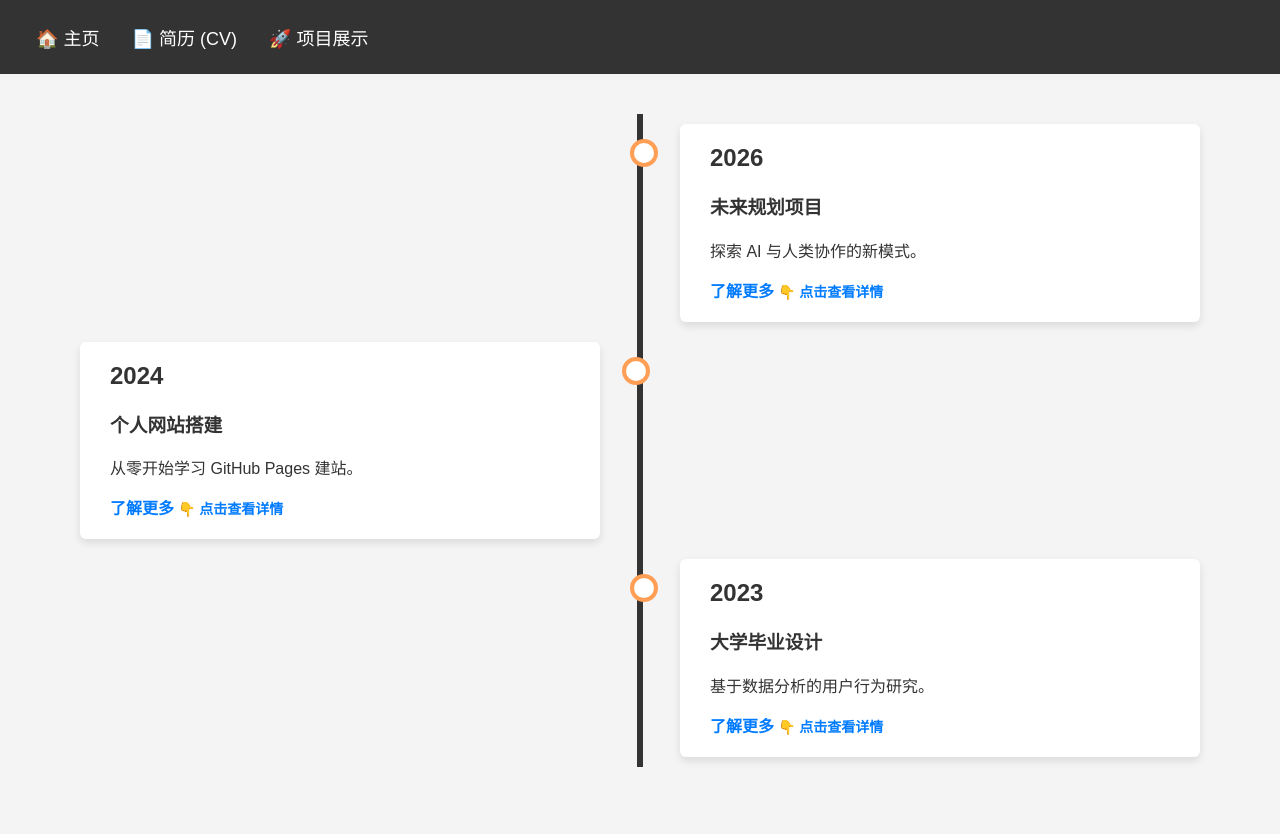
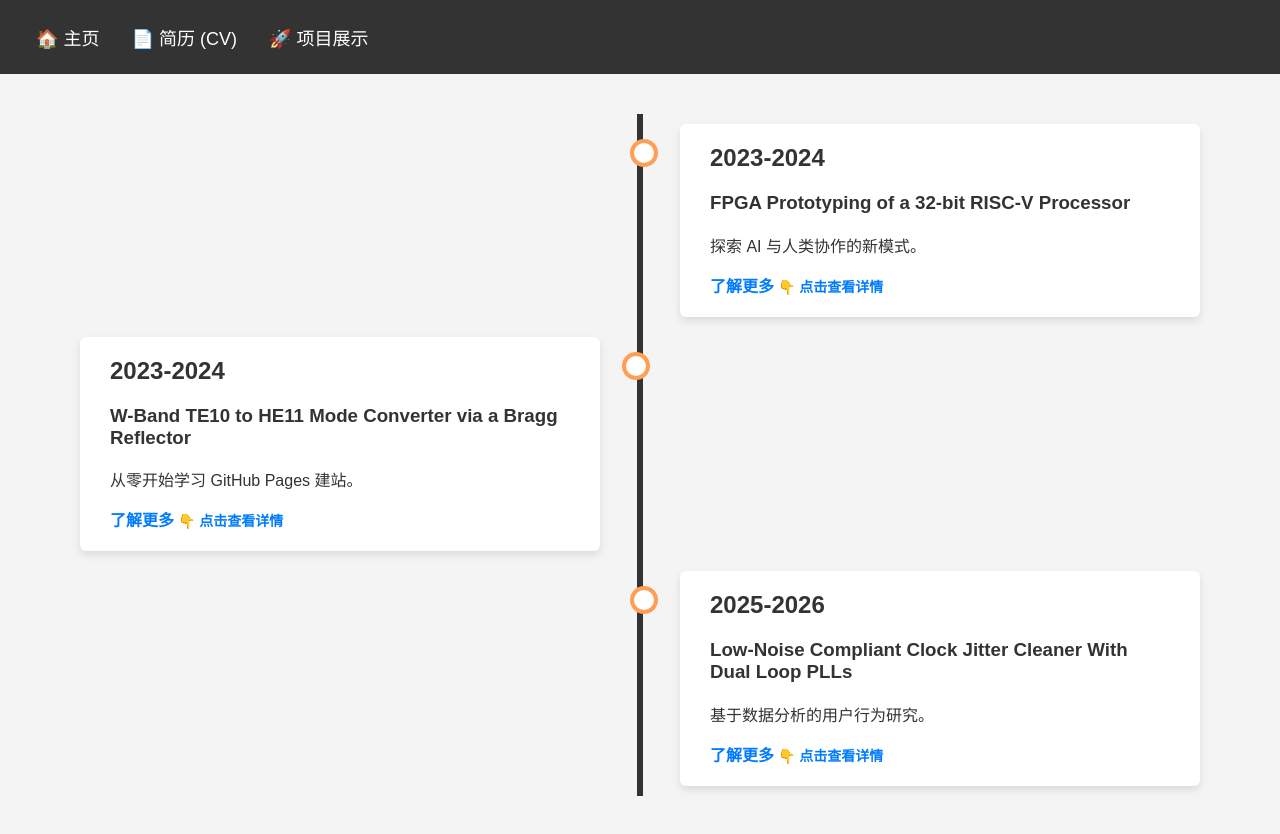
Before and after one commit to Namjuryman/Namjuryman9999.github.io, a plain HTML site: page project.html in a window 1280 px wide. Before the commit the page ends 807 px from the top, so only its background shows below. Drawn offline with Linux system fonts and the light colour scheme.

Commit message:
Update project timeline and project titles

```diff
--- a/project.html
+++ b/project.html
@@ -112,8 +112,8 @@
 
         <div class="container right">
             <div class="content">
-                <h2>2026</h2>
-                <h3>未来规划项目</h3>
+                <h2>2023-2024</h2>
+                <h3>FPGA Prototyping of a 32-bit RISC-V Processor</h3>
                 <p>探索 AI 与人类协作的新模式。</p>
                 <details>
                     <summary>了解更多</summary>
@@ -128,8 +128,8 @@
 
         <div class="container left">
             <div class="content">
-                <h2>2024</h2>
-                <h3>个人网站搭建</h3>
+                <h2>2023-2024</h2>
+                <h3>W-Band TE10 to HE11 Mode Converter via a Bragg Reflector</h3>
                 <p>从零开始学习 GitHub Pages 建站。</p>
                 <details>
                     <summary>了解更多</summary>
@@ -142,8 +142,8 @@
 
         <div class="container right">
             <div class="content">
-                <h2>2023</h2>
-                <h3>大学毕业设计</h3>
+                <h2>2025-2026</h2>
+                <h3>Low-Noise Compliant Clock Jitter Cleaner With Dual Loop PLLs</h3>
                 <p>基于数据分析的用户行为研究。</p>
                 <details>
                     <summary>了解更多</summary>
```
